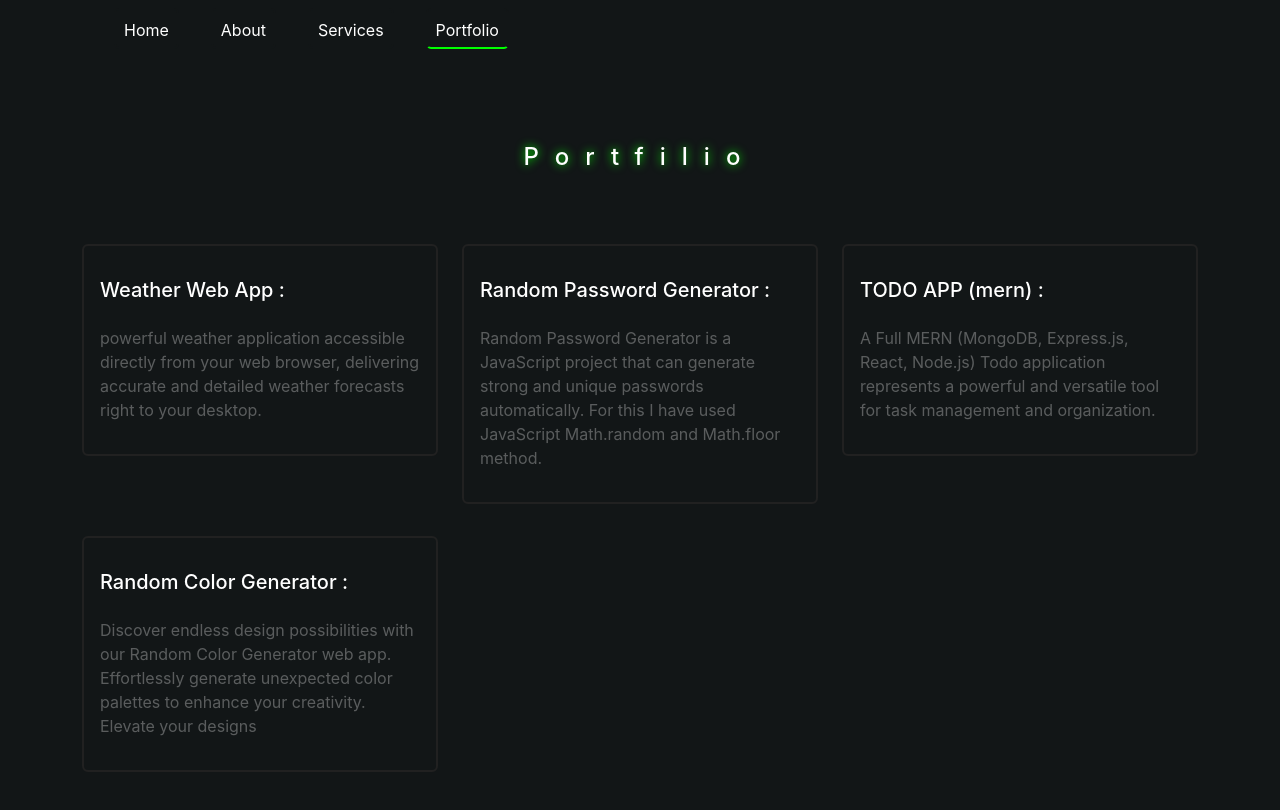
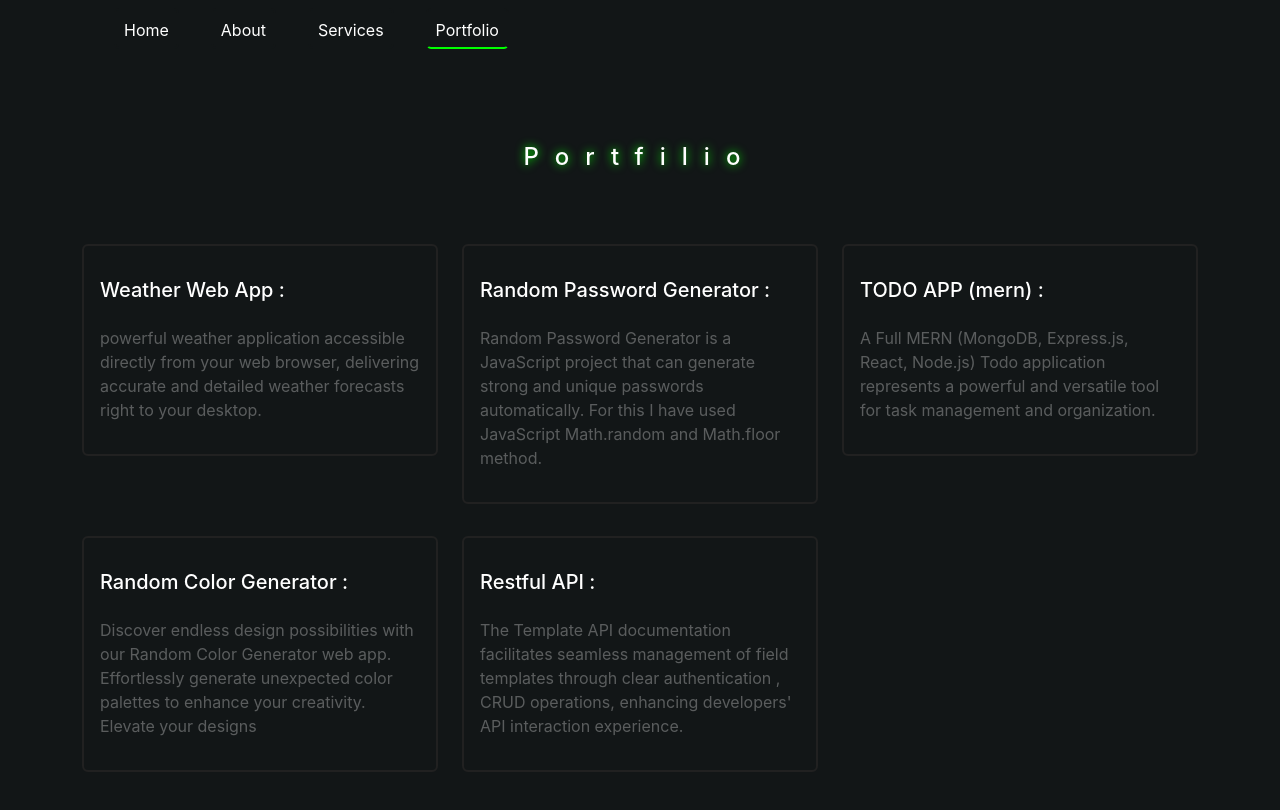
Before and after one commit to adityaPawar1999/Portfilio_, a React (Create React App) app: page /Portfilio in a window 1280 px wide. Shown: the top 810 px of the page. Built offline with nearby package versions, Linux system fonts and the light colour scheme; a web font is replaced by a local one.

Commit message:
projectApi..js

```diff
--- a/src/Componeents/projectApi..js
+++ b/src/Componeents/projectApi..js
@@ -22,6 +22,12 @@ const projectApi = [
       title:"Random Color Generator",
       description:"Discover endless design possibilities with our Random Color Generator web app. Effortlessly generate unexpected color palettes to enhance your creativity. Elevate your designs ",
       link:"https://github.com/adityaPawar1999/Random-Color-Generator",
+    },
+    {
+      id: 4,
+      title:"Restful API",
+      description:"The Template API documentation facilitates seamless management of field templates through clear authentication , CRUD operations,  enhancing developers' API interaction experience.",
+    link:"https://github.com/adityaPawar1999/RestFulApi",
     }
     ]
     export default projectApi;
```
